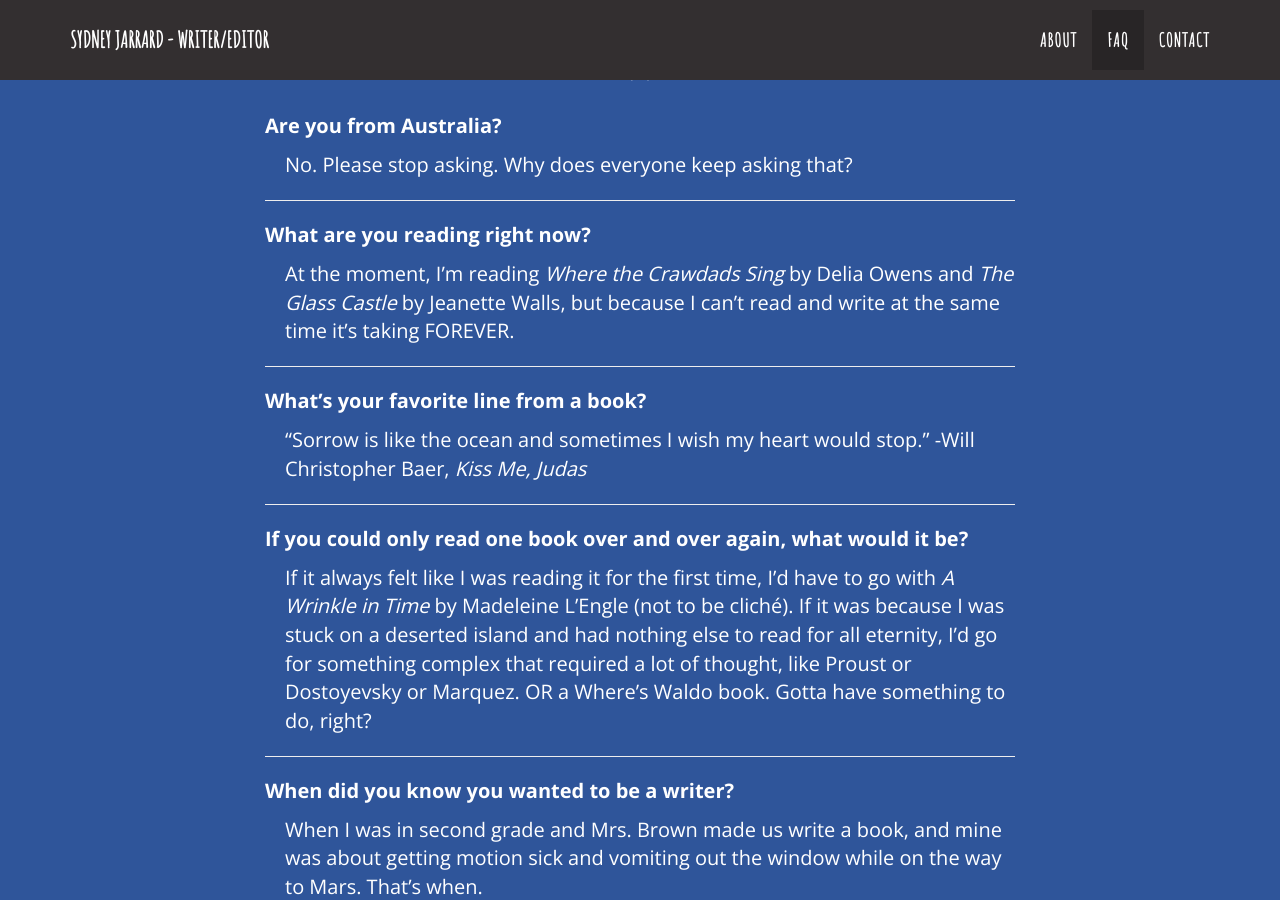
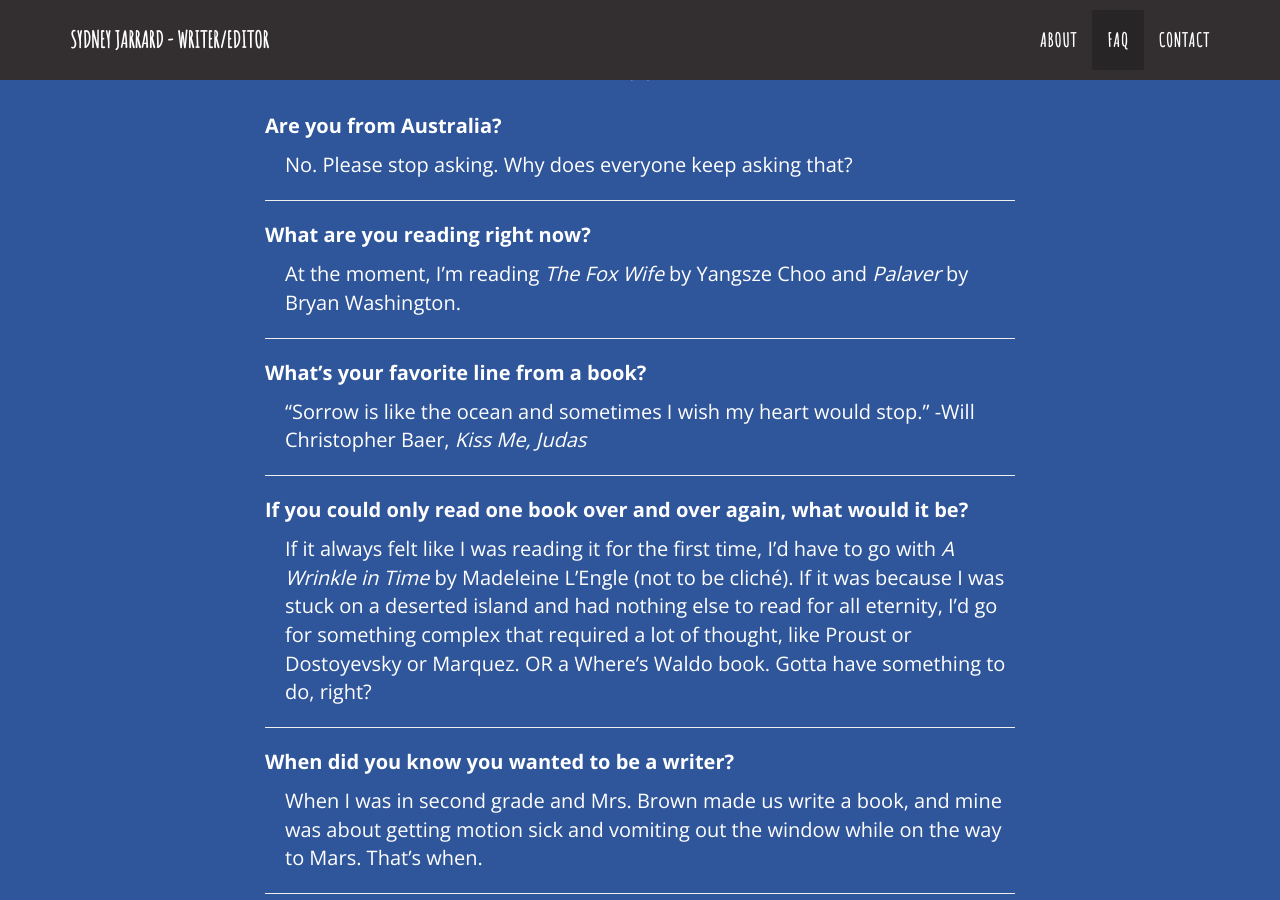
Before and after one commit to sydneyjarrard/sydneyjarrard.github.io, a Jekyll site: the page built from index.html, in a window 1280 px wide and 900 px high, scrolled down 1732 px. Built offline with Jekyll 4.4.1, drawn with Linux system fonts in a browser that asks for light colours; some of the changed text lies outside the part shown.

Commit message:
Update faq.html

```diff
--- a/_includes/faq.html
+++ b/_includes/faq.html
@@ -16,7 +16,7 @@
                     </div>
                     <div class="faq">
                         <p class="faqq">What are you reading right now?</p>
-                        <p class="faqa">At the moment, I’m reading <em>Where the Crawdads Sing</em> by Delia Owens and <em>The Glass Castle</em> by Jeanette Walls, but because I can’t read and write at the same time it’s taking FOREVER.</p>
+                        <p class="faqa">At the moment, I’m reading <em>The Fox Wife</em> by Yangsze Choo and <em>Palaver</em> by Bryan Washington.</p>
                     </div>
                     <div class="faq">
                         <p class="faqq">What’s your favorite line from a book?</p>
@@ -60,11 +60,11 @@
                     </div>
                     <div class="faq">
                         <p class="faqq">What are your favorite podcasts?</p>
-                        <p class="faqa">Right now, it’s <a href="https://www.myfavoritemurder.com/" target="_blank">My Favorite Murder</a>, <a href="https://www.earhustlesq.com/" target="_blank">Ear Hustle</a>, <a href="http://www.thisiscriminal.com/" target="_blank">Criminal</a>, <a href="http://www.sporkful.com/" target="_blank">The Sporkful</a>, <a href="http://www.thetruthpodcast.com/" target="_blank">The Truth</a>, <a href="https://99percentinvisible.org/" target="_blank">99% Invisible</a>, I could keep going and going and going.</p>
+                        <p class="faqa">Right now, it’s <a href="https://defector.com/normal-gossip-podcast" target="_blank">Normal Gossip</a>, <a href="https://www.earhustlesq.com/" target="_blank">Ear Hustle</a>, <a href="http://www.thisiscriminal.com/" target="_blank">Criminal</a>, <a href="http://www.sporkful.com/" target="_blank">The Sporkful</a>, <a href="https://www.si.edu/sidedoor" target="_blank">Sidedoor</a>, <a href="https://99percentinvisible.org/" target="_blank">99% Invisible</a>, I could keep going and going and going.</p>
                     </div>
                     <div class="faq faq-bottom">
                         <p class="faqq">Are you a grown-up goth?</p>
-                        <p class="faqa">There’s no good way to answer this one, is there?</p>
+                        <p class="faqa">I prefer business goth, thank you.</p>
                     </div>
                 </div>
             </div>
```
